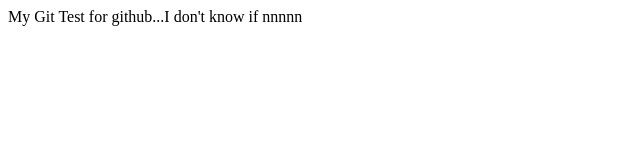
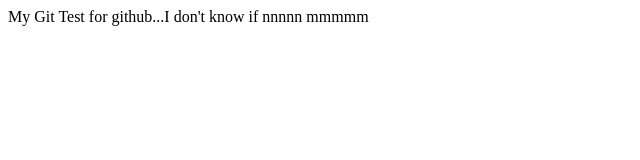
Before and after one commit to kevinemerson/mygit, a plain HTML site: page index.html in a window 1280 px wide. Shown: the full height of the page, 0-640 px from the left. Drawn offline with Linux system fonts and the light colour scheme.

Commit message:
Now I'm learning vscode Git

```diff
--- a/index.html
+++ b/index.html
@@ -8,6 +8,6 @@
 </head>
 <body>
     My Git Test for github...I don't know if
-    nnnnn
+    nnnnn   mmmmm
 </body>
 </html>
```
